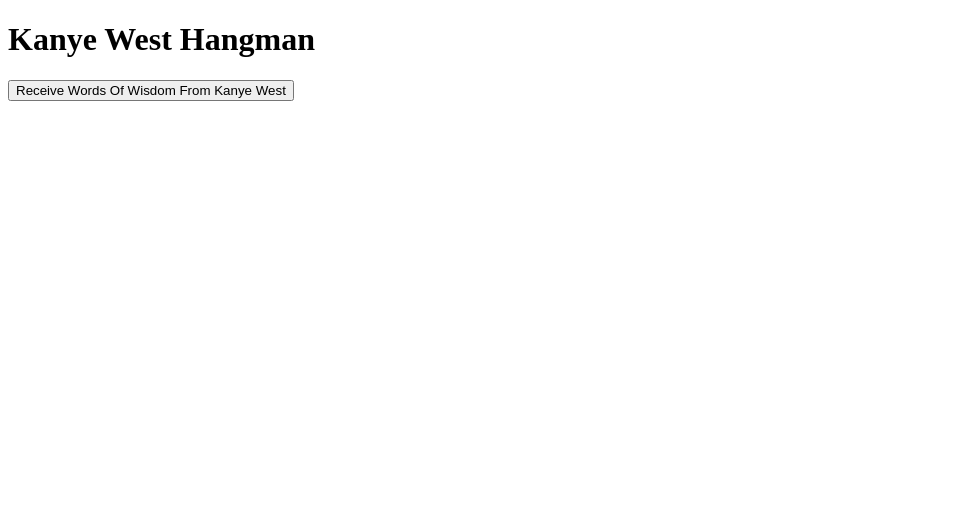
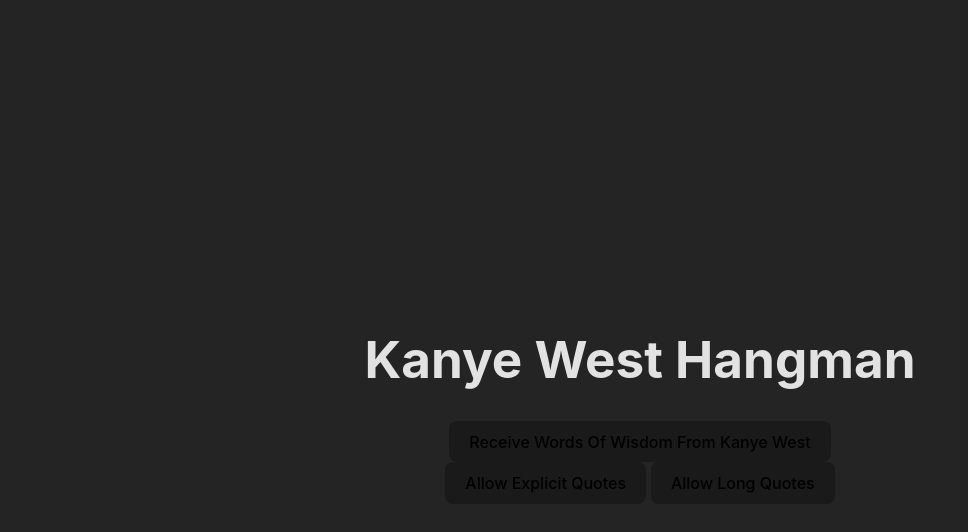
Before and after one commit to littlestbrother/kanye-hangman, a Svelte app: page / in a window 1280 px wide. Shown: the top 532 px of the page, without its empty margins (0-968 px from the left). Built offline with nearby package versions, Linux system fonts and the light colour scheme.

Commit message:
add keyboard, better conditional rendering, css & refactor code

```diff
--- a/src/assets/styles/app.css
+++ b/src/assets/styles/app.css
@@ -1,4 +1,74 @@
-/* global css goes here */
-.hidden {
-  display: none;
+:root {
+  font-family: Inter, Avenir, Helvetica, Arial, sans-serif;
+  font-size: 16px;
+  line-height: 24px;
+  font-weight: 400;
+
+  color-scheme: light dark;
+  color: rgba(255, 255, 255, 0.87);
+  background-color: #242424;
+
+  font-synthesis: none;
+  text-rendering: optimizeLegibility;
+  -webkit-font-smoothing: antialiased;
+  -moz-osx-font-smoothing: grayscale;
+  -webkit-text-size-adjust: 100%;
 }
+
+body {
+  margin: 0;
+  display: flex;
+  place-items: center;
+  min-width: 320px;
+  min-height: 100vh;
+}
+
+h1 {
+  font-size: 3.2em;
+  line-height: 1.1;
+}
+
+#app {
+  max-width: 1280px;
+  margin: 0 auto;
+  padding: 2rem;
+  text-align: center;
+}
+
+button {
+  border-radius: 8px;
+  border: 1px solid transparent;
+  padding: 0.6em 1.2em;
+  font-size: 1em;
+  font-weight: 500;
+  font-family: inherit;
+  background-color: #1a1a1a;
+  cursor: pointer;
+  transition: border-color 0.25s;
+}
+
+button:hover {
+  border-color: #646cff;
+}
+
+button:focus,
+button:focus-visible {
+  outline: 4px auto -webkit-focus-ring-color;
+}
+
+.key {
+  font-size: 1rem;
+  font-weight: 700;
+  padding: 0.75rem;
+  margin: 0 2px;
+  margin-top: 2px;
+  cursor: pointer;
+}
+
+.keyboard {
+  max-width: 55rem;
+  justify-content: space-evenly;
+  justify-items: center;
+  align-content: space-evenly;
+  align-items: center;
+}
--- a/src/components/App.svelte
+++ b/src/components/App.svelte
@@ -1,10 +1,31 @@
 <script>
-  import LoadQuoteButton from "@src/components/LoadQuoteButton.svelte";
+  import LoadQuoteButtons from "@src/components/LoadQuoteButtons.svelte";
+  import Keyboard from "@src/components/Keyboard.svelte";
+  import { quoteObfuscated } from "@src/helpers/storage";
+
+  // element references
+  let loadQuoteButtonsRef;
+
+  // subscribe to "quoteObfuscate" value in storage
+  let obfuscatedWisdom;
+  quoteObfuscated.subscribe((value) => {
+    obfuscatedWisdom = value;
+  });
 </script>
 
 <main>
   <h1>Kanye West Hangman</h1>
   <div>
-    <LoadQuoteButton />
+    <!-- render if the quote has NOT been resolved -->
+    {#if !obfuscatedWisdom}
+    <LoadQuoteButtons bind:this={loadQuoteButtonsRef} />
+    {/if}
+
+    <!-- render if the quote has been revealed -->
+    {#if obfuscatedWisdom}
+      <h3 id="quote">"{obfuscatedWisdom}"</h3>
+      <Keyboard />
+    {/if}
+
   </div>
 </main>
--- /dev/null
+++ b/src/components/Keyboard.svelte
@@ -0,0 +1,16 @@
+<script>
+  import { guesses } from "@src/helpers/storage";
+
+  // subscribe to value "resolvedQuote" in storage
+  let guessesData;
+  guesses.subscribe((value) => {
+    guessesData = value;
+  });
+</script>
+
+<div class="keyboard">
+  {#each guessesData.charactersLeft as character}
+  <!-- create a button containing character where the class is either "number" or "letter" depending on string contents -->
+    <button id={character} class={(character.match(/^[0-9]+$/) != null) ? 'number key' : 'letter key'}>{character.toUpperCase()}</button>
+  {/each}
+</div>
--- a/src/components/LoadQuoteButton.svelte
+++ b/src/components/LoadQuoteButtons.svelte
@@ -1,17 +1,7 @@
 <script>
   import { getKanyeRestQuote } from "@src/api/kanyeRest";
-  import { removeElement } from "@src/helpers/element";
   import { obfuscateQuote, resolveQuote } from "@src/helpers/quote";
   import { quote, quoteObfuscated, quoteResolved } from "@src/helpers/storage";
-
-  // button element reference for deletion later
-  let buttonRef;
-
-  // subscribe to "quoteObfuscated" value in storage, represent as variable "obfuscatedWisdom"
-  let obfuscatedWisdom;
-  quoteObfuscated.subscribe((value) => {
-    obfuscatedWisdom = value;
-  });
 
   // get the quote from the kanye rest api and update values relating to quote in storage
   const loadQuote = async () => {
@@ -23,9 +13,7 @@
       quoteObfuscated.update((value) => obfuscateQuote(kanyeQuote));
       // update "quoteResolved" value in storage
       quoteResolved.update((value) => resolveQuote(kanyeQuote));
-      // remove button from user to prevent spamming api
-      removeElement(buttonRef);
-      console.table({ kanyeQuote, obfuscatedWisdom });
+      console.log(kanyeQuote);
     } catch (err) {
       // TODO: alert the user via alert / modal?
       console.error("aw shucks something went wrong!", err);
@@ -35,7 +23,8 @@
 
 <div>
   <!-- Button for user to get quote from Kanye Rest API -->
-  <button bind:this={buttonRef} on:click={loadQuote}>Receive Words Of Wisdom From Kanye West</button>
-  <!-- Where the quote will show up, when value "quote" in storage is defined -->
-  <h3 id="quote" class={obfuscatedWisdom ? "" : "hidden"}>"{obfuscatedWisdom}"</h3>
+  <button on:click={loadQuote}>Receive Words Of Wisdom From Kanye West</button>
+  <br />
+  <button>Allow Explicit Quotes</button>
+  <button>Allow Long Quotes</button>
 </div>
--- /dev/null
+++ b/src/helpers/constants.js
@@ -0,0 +1 @@
+export const alphaNumericCharacters = ['1', '2', '3', '4', '5', '6', '7', '8', '9', '0', 'a', 'b', 'c', 'd', 'e', 'f', 'g', 'h', 'i', 'j', 'k', 'l', 'm', 'n', 'o', 'p', 'q', 'r', 's', 't', 'u', 'v', 'w', 'x', 'y', 'z']
--- a/src/helpers/element.js
+++ /dev/null
@@ -1,3 +0,0 @@
-export const removeElement = (elementRef) => {
-  elementRef.parentNode.removeChild(elementRef)
-}
--- a/src/helpers/quote.js
+++ b/src/helpers/quote.js
@@ -1,3 +1,5 @@
+import { alphaNumericCharacters } from "@src/helpers/constants";
+
 // replace alpha-numeric characters with underscores & spaces with middle dot ascii character
 export const obfuscateQuote = (quote) => {
   let obfuscatedQuote = quote.replace(/[a-zA-Z0-9]/g, "·");
@@ -7,12 +9,25 @@
 
 export const resolveQuote = (quote) => {
 
-  const alphaNumericCharacters = ['a', 'b', 'c', 'd', 'e', 'f', 'g', 'h', 'i', 'j', 'k', 'l', 'm', 'n', 'o', 'p', 'q', 'r', 's', 't', 'u', 'v', 'w', 'x', 'y', 'z', '1', '2', '3', '4', '5', '6', '7', '8', '9', '0']
-  const resolved = {};
+  const resolved = {
+    present: [],
+    missing: []
+  };
 
   for (const character of alphaNumericCharacters) {
-    resolved[character] = (quote.split(character).length - 1);
+
+    const characterCount = quote.split(character).length - 1
+
+    // conditionally assign property
+    if (characterCount > 0) {
+      resolved.present.push(character);
+    } else {
+      resolved.missing.push(character);
+    }
+
   }
+
+  console.log(resolved);
 
   return resolved;
 }
--- a/src/helpers/storage.js
+++ b/src/helpers/storage.js
@@ -1,3 +1,4 @@
+import { alphaNumericCharacters } from "@src/helpers/constants";
 import { writable } from "svelte/store";
 
 // this is where application wide variables go
@@ -5,9 +6,11 @@
 // quote
 export const quote = writable(undefined);
 export const quoteObfuscated = writable(undefined);
-export const quoteResolved = writable(undefined);
+export const quoteResolved = writable({
+  present: [],
+  missing: []
+});
 
-// guesses
-export const wrongGuessCount = writable(0);
-export const correctGuessCount = writable(0);
+// guess data
+export const guesses = writable({ success: { count: 0, characters: [] }, fail: { count: 0, characters: [] }, charactersLeft: alphaNumericCharacters, attemptsLeft: 0 })
 export const wrongGuessTolerance = writable(undefined);
```
